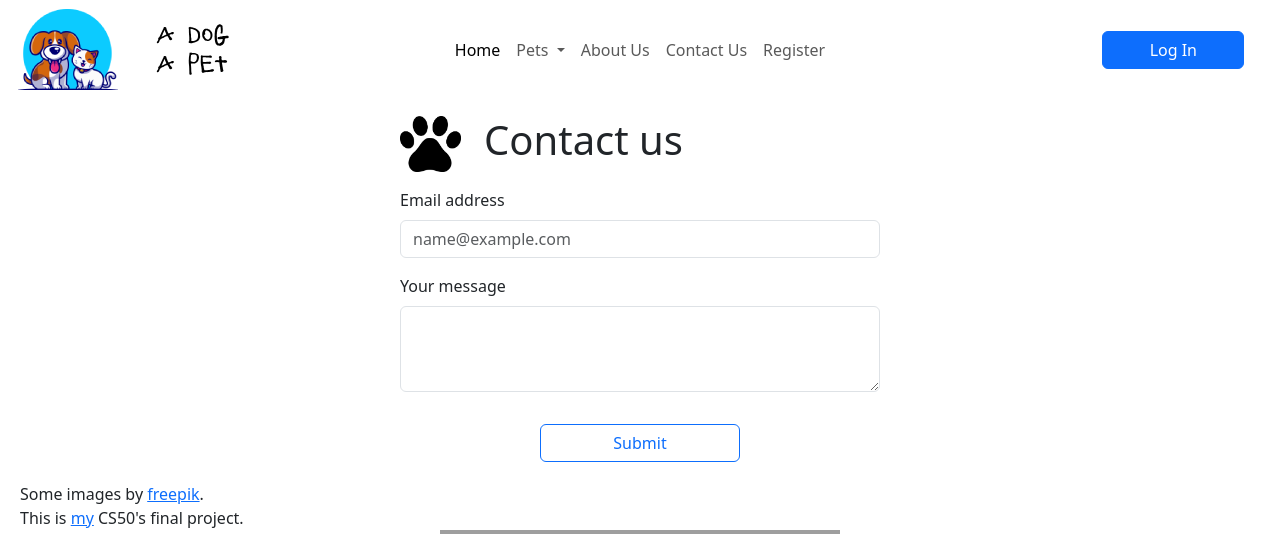
After one commit to gabdlr/a-dog-a-pet, a Flask app: page /us/contact in a window 1280 px wide. The commit adds this page. Shown: the top 534 px of the page. Run offline with Flask 3, Linux system fonts and the light colour scheme; grey boxes are pictures that could not be loaded.

Commit message:
feat(us): adds contact and about sections

```diff
--- a/app/__init__.py
+++ b/app/__init__.py
@@ -33,5 +33,6 @@ def create_app(config_class=Config):
     app.register_blueprint(users_bp, url_prefix="/users")
     from app.pets import bp as pets_bp
     app.register_blueprint(pets_bp, url_prefix="/pets")
-
+    from app.us import bp as us_bp
+    app.register_blueprint(us_bp, url_prefix="/us")
     return app
--- /dev/null
+++ b/app/static/css/about-us.css
@@ -0,0 +1,6 @@
+.about-us {
+    background-image: url('/static/img/animals-bg.jpg');
+    background-size: cover;
+    background-position: center;
+    background-repeat: no-repeat;
+}
--- /dev/null
+++ b/app/static/css/contact-us.css
@@ -0,0 +1,3 @@
+.contact-us {
+    max-width: var(--main-content-max-width, 480px);
+}
--- a/app/templates/layout/layout.html
+++ b/app/templates/layout/layout.html
@@ -50,7 +50,8 @@
       </div>
       <footer class="footer">
         {% block footer %}
-        &copy; Copyright 2010 by <a href="http://domain.invalid/">you</a>.
+        <p class="m-0">Some images by <a href="https://www.freepik.com/">freepik</a>.</p>
+        <p class="m-0">This is <a href="https://github.com/gabdlr/a-dog-a-pet">my</a> CS50's final project.</p>
         {% endblock %}
         <form action="https://validator.w3.org/check" class="text-center" enctype="multipart/form-data" method="post" target="_blank">
             <input name="doctype" type="hidden" value="HTML5">
--- /dev/null
+++ b/app/templates/us/contact.html
@@ -0,0 +1,43 @@
+{% extends "layout/layout.html" %}
+{% from "forms/submit-btn.html" import form_submit_button %}
+{% from "layout/inner_header.html" import inner_header%}
+{% block title %} contact us {% endblock %}
+{% block head %}
+  {{ super() }}
+  <link rel="stylesheet" href="{{ url_for('static', filename='css/contact-us.css') }}">
+{% endblock %}
+{% block content %}
+<div class="container">
+  <div class="contact-us mx-auto">
+    <div class="my-3">
+      {{ inner_header("Contact us") }}
+    </div>
+    <div class="row px-2">
+        {% include 'message.html' %}
+    </div>
+    <form class="row g-3 needs-validation" method="post">
+    <div class="col-12">
+
+        <div class="mb-3">
+            <label class="form-label" for="email" >Email address</label>
+            <input
+                type="email"
+                class="form-control"
+                {% if user != none %} disabled {% endif %}
+                id="email"
+                placeholder="name@example.com"
+                {% if user != none %} value="{{user.email}}" {% endif %}
+            >
+        </div>
+        <div class="mb-3">
+            <label for="message" class="form-label">Your message</label>
+            <textarea class="form-control" id="message" rows="3" required></textarea>
+        </div>
+    </div>
+    <div class="col-12 text-center">
+        {{ form_submit_button("Submit") }}
+    </div>
+    </form>
+  </div>
+</div>
+{% endblock %}
--- /dev/null
+++ b/app/us/__init__.py
@@ -0,0 +1,4 @@
+from flask import Blueprint
+
+bp = Blueprint('us', __name__)
+from app.us import routes
--- /dev/null
+++ b/app/us/routes.py
@@ -0,0 +1,23 @@
+from flask import flash, render_template, request, session
+from app.us import bp
+from app.extensions import db
+from app.models.user import User
+from app.utils.alert_type import AlertType
+from app.utils.flash_message import FlashMessage
+
+@bp.route('contact', methods=['GET', 'POST'])
+def contact():
+    user = None
+    user_id = session.get('id')
+    if request.method == 'POST':
+        flash(FlashMessage("Message sent! (not really :$)", AlertType.SUCCESS.value))
+
+    if user_id is not None:
+        user = db.session.execute(db.select(User).filter_by(id=user_id)).one_or_none()
+        if user is not None:
+            user = user[0]
+    return render_template("us/contact.html",user=user)
+
+@bp.route('about')
+def about():
+    return render_template("us/about.html")
```
Also changed, not shown: app/templates/us/about.html (added, +25 -0 lines), app/static/img/animals-bg.jpg (added).
